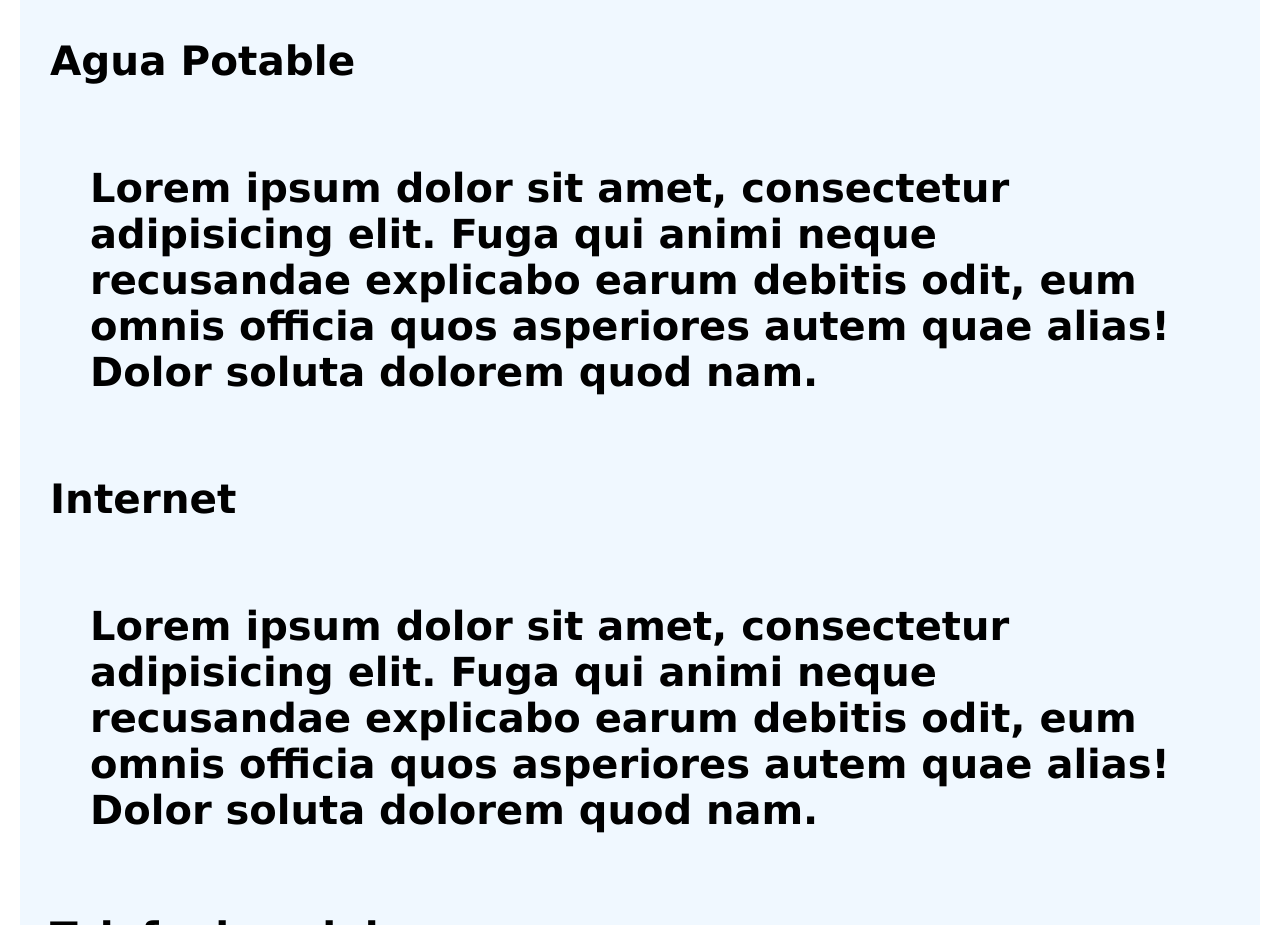
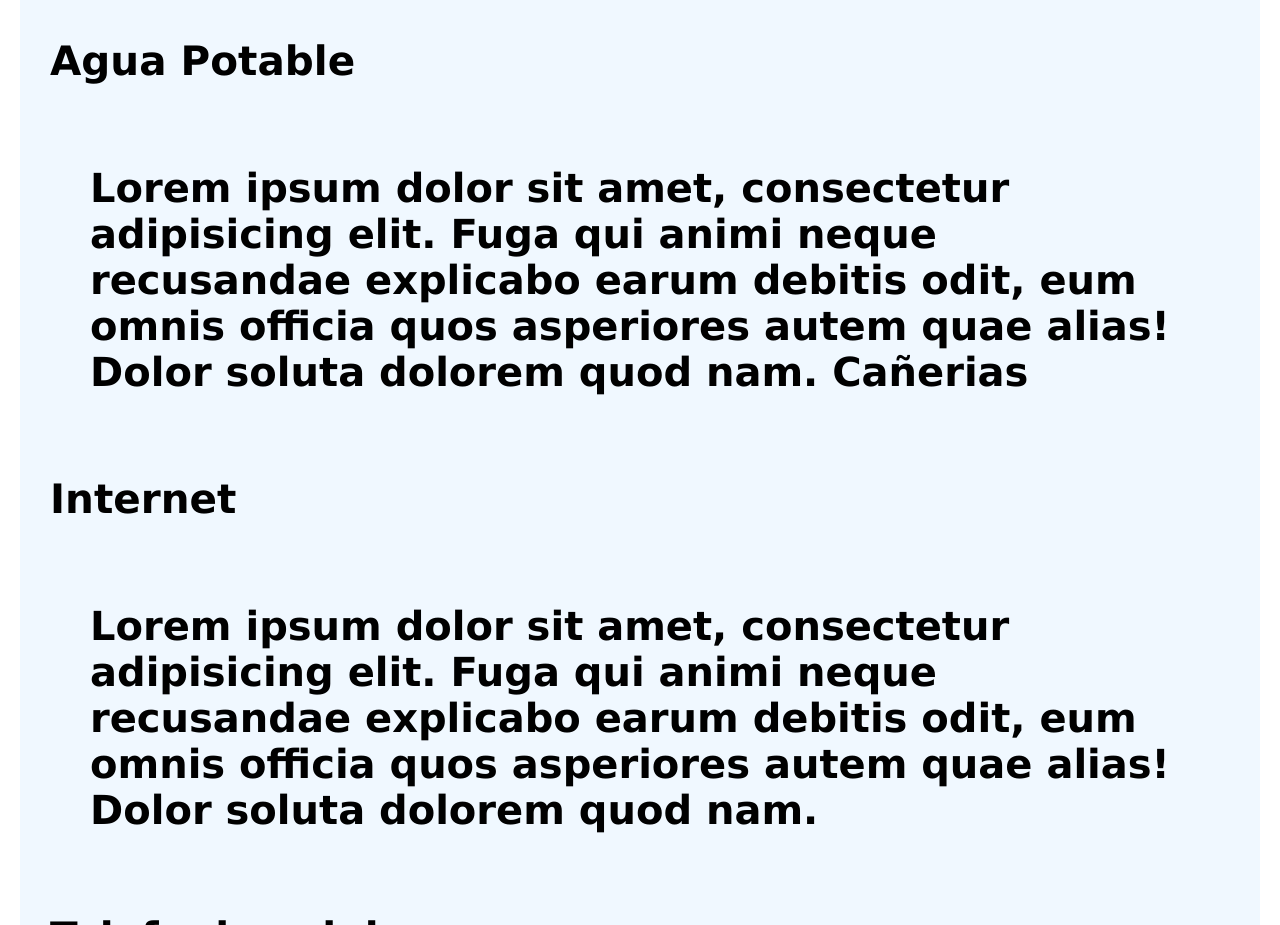
Before and after one commit to mateomanuelpastrana/PreEntrega2-Pastrana, a plain HTML site: page pages/institucional.html in a window 1280 px wide. Shown: the part 1412-2337 px from the top of the page. Drawn offline with Linux system fonts and the light colour scheme.

Commit message:
commit de prueba

```diff
--- a/pages/institucional.html
+++ b/pages/institucional.html
@@ -45,6 +45,7 @@
                     recusandae explicabo earum debitis odit,
                     eum omnis officia quos asperiores autem
                     quae alias! Dolor soluta dolorem quod nam.
+                    Cañerias
                 </p>
             </h2>
 
```
